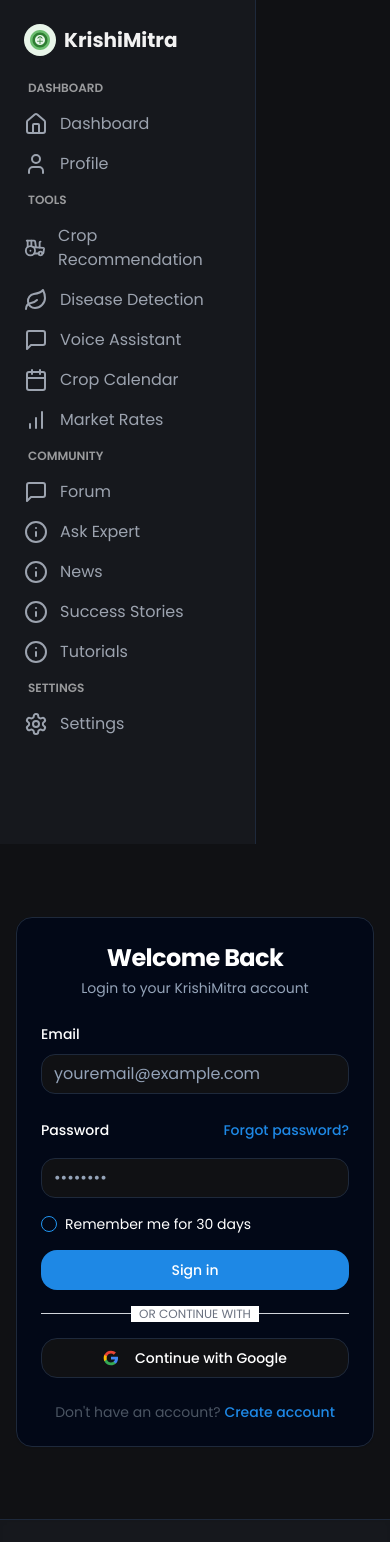
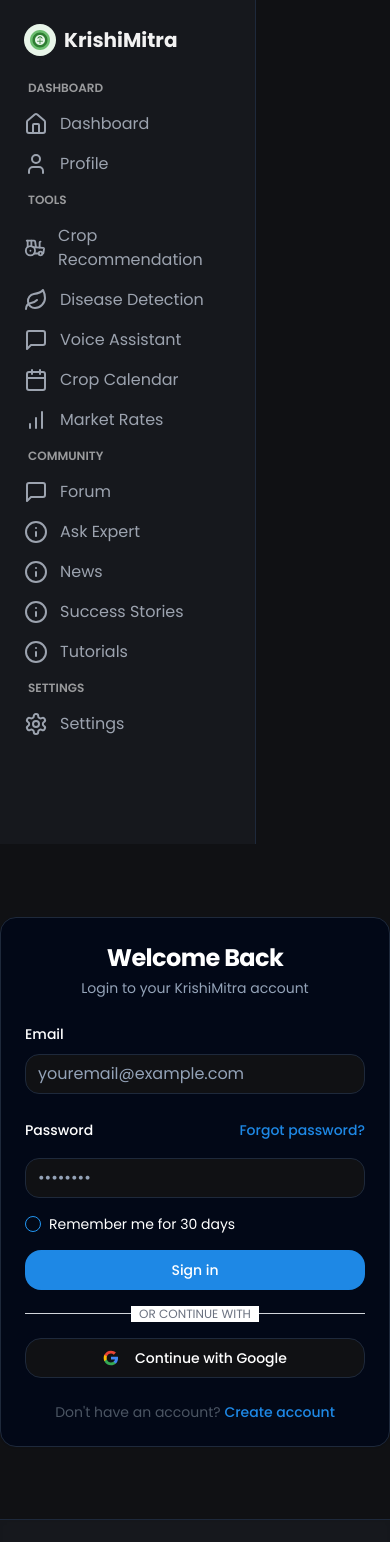
Before and after one commit to mischiefkanha/krishi-mitra-sahyog-network, a React (Vite) app: page /login in a window 390 px wide. Shown: the top 1542 px of the page. Built offline with nearby package versions, Linux system fonts and the light colour scheme.

Commit message:
Fix: Remove top spacing in content
The main content area was adjusted to start from the top of the page, removing the unnecessary gap.

```diff
--- a/src/components/layout/Layout.tsx
+++ b/src/components/layout/Layout.tsx
@@ -17,7 +17,7 @@ const Layout = ({ children }: LayoutProps) => {
   return (
     <div className={`flex flex-col min-h-screen bg-background text-foreground ${theme === 'dark' ? 'dark' : ''}`}>
       <Sidebar />
-      <main className="md:ml-64 flex-grow px-4 md:px-6 lg:px-8 transition-all duration-300">
+      <main className="md:ml-64 flex-grow transition-all duration-300">
         {children}
       </main>
       <Footer className="md:ml-64 transition-all duration-300" />
```
